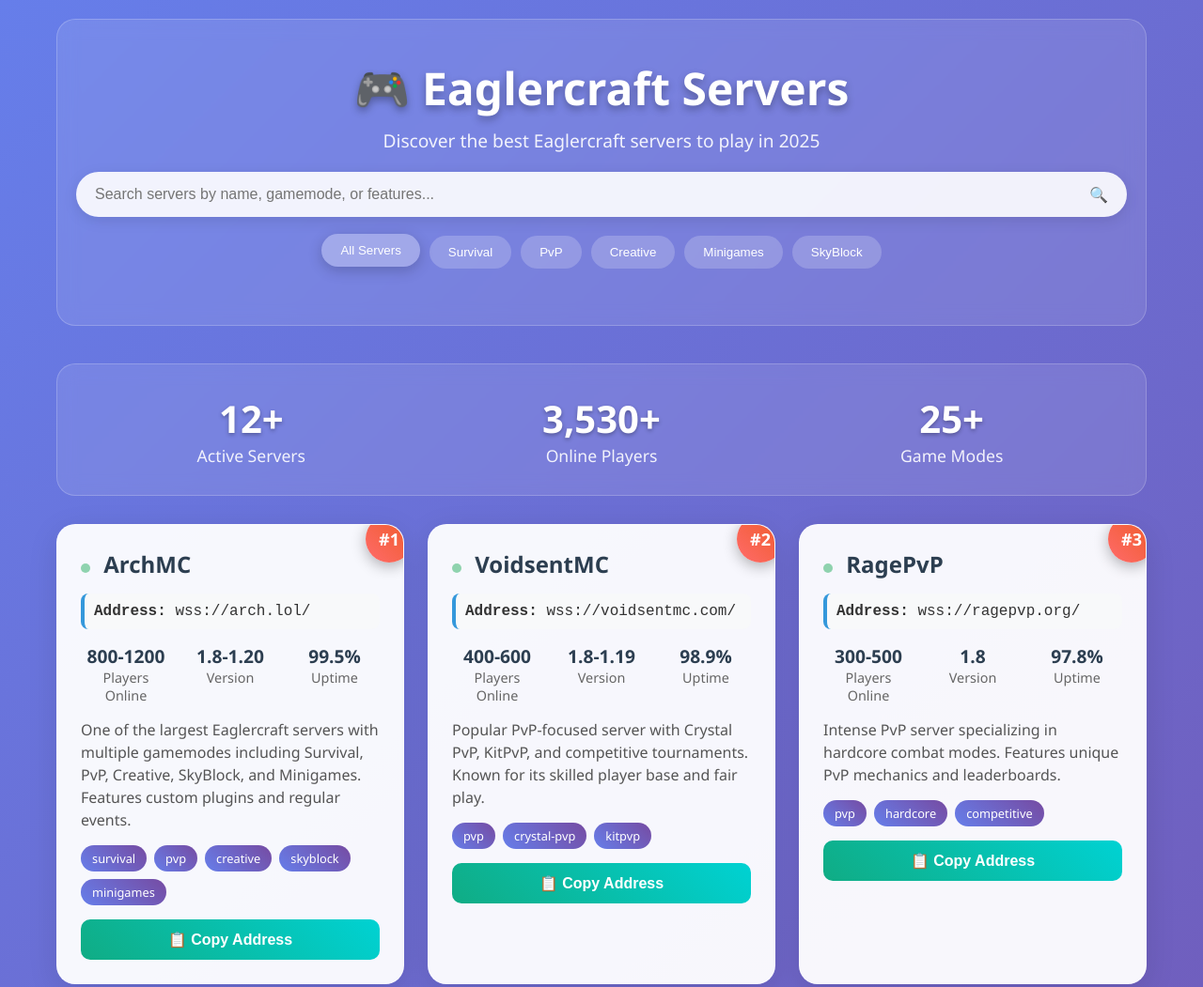
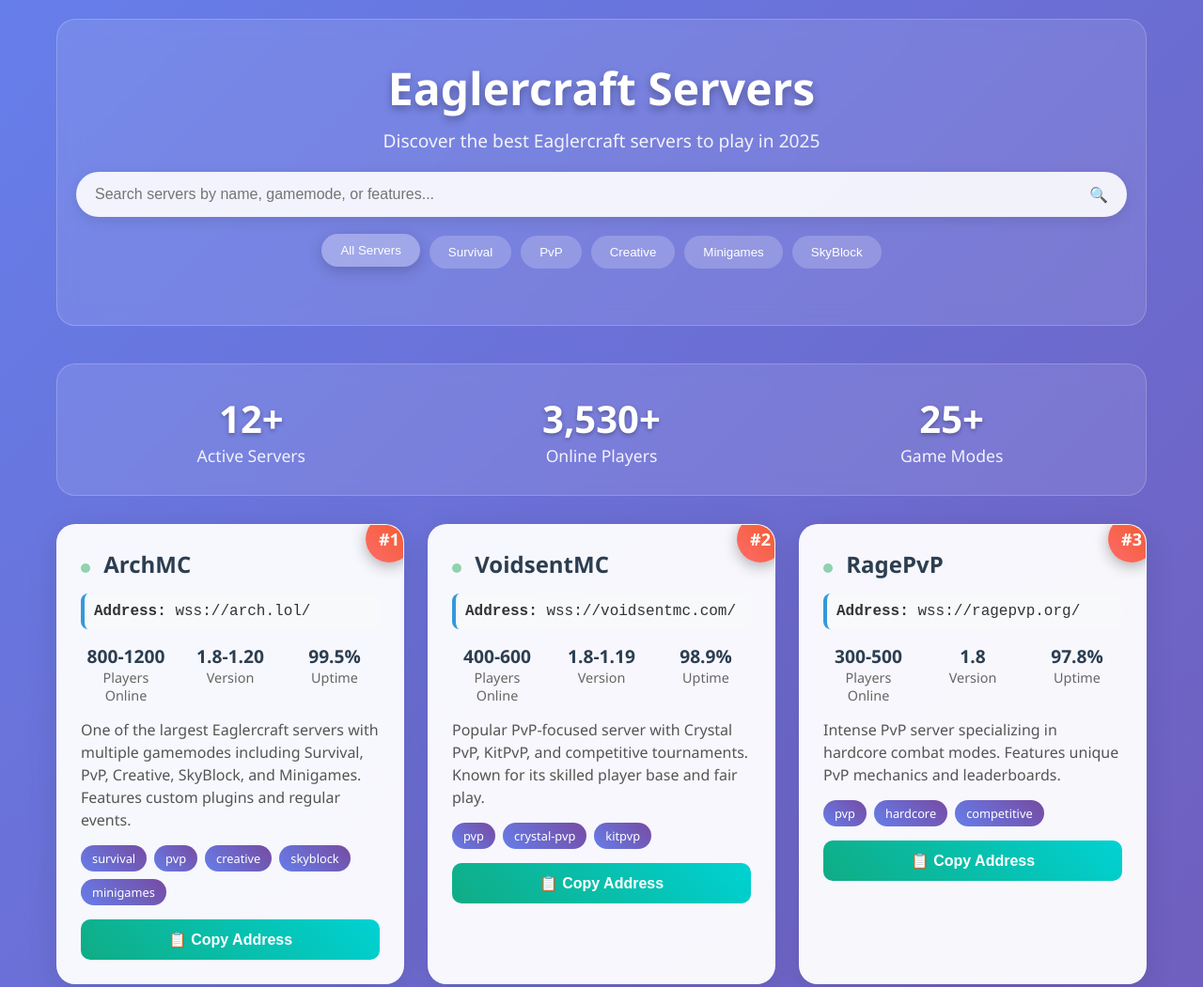
Before and after one commit to BobTheBuilderB/top-eaglercraft-servers, a plain HTML site: page index.html in a window 1280 px wide. Shown: the top 1051 px of the page at 94% size. Drawn offline with Linux system fonts and the light colour scheme.

Commit message:
Update index.html

```diff
--- a/index.html
+++ b/index.html
@@ -318,7 +318,7 @@
 <body>
     <div class="container">
         <header>
-            <h1>🎮 Eaglercraft Servers</h1>
+            <h1>Eaglercraft Servers</h1>
             <p class="subtitle">Discover the best Eaglercraft servers to play in 2025</p>
 
             <div class="search-container">
```
